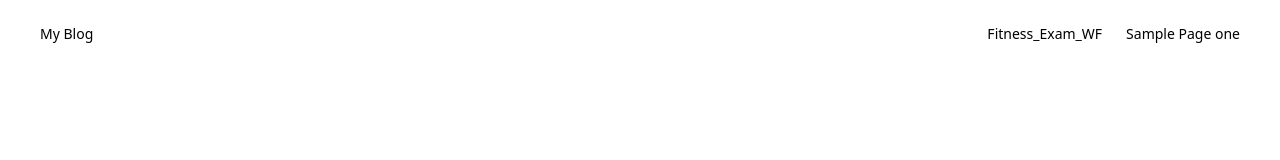
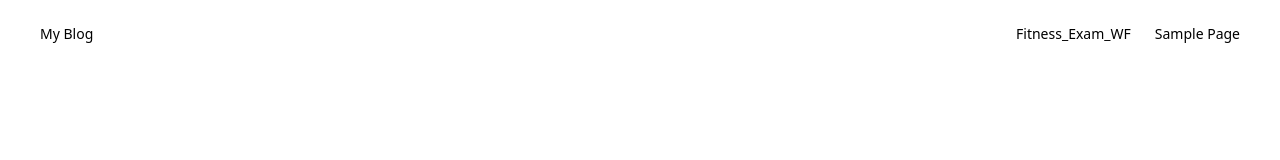
Before and after one commit to Randomtanvir/Agency_card_make, a Next.js app: page /fitness_exam_wf in a window 1280 px wide. Shown: the top 160 px of the page. Built offline with nearby package versions, Linux system fonts and the light colour scheme; no server answers.

Commit message:
update some text

```diff
--- a/app/fitness_exam_wf/page.js
+++ b/app/fitness_exam_wf/page.js
@@ -9,7 +9,7 @@ const FitnessPage = () => {
           <div className="ml-4">My Blog</div>
           <div className="flex gap-6 mr-4">
             <Link href="#">Fitness_Exam_WF</Link>
-            <Link href="#">Sample Page one</Link>
+            <Link href="#">Sample Page</Link>
           </div>
         </div>
 
```
